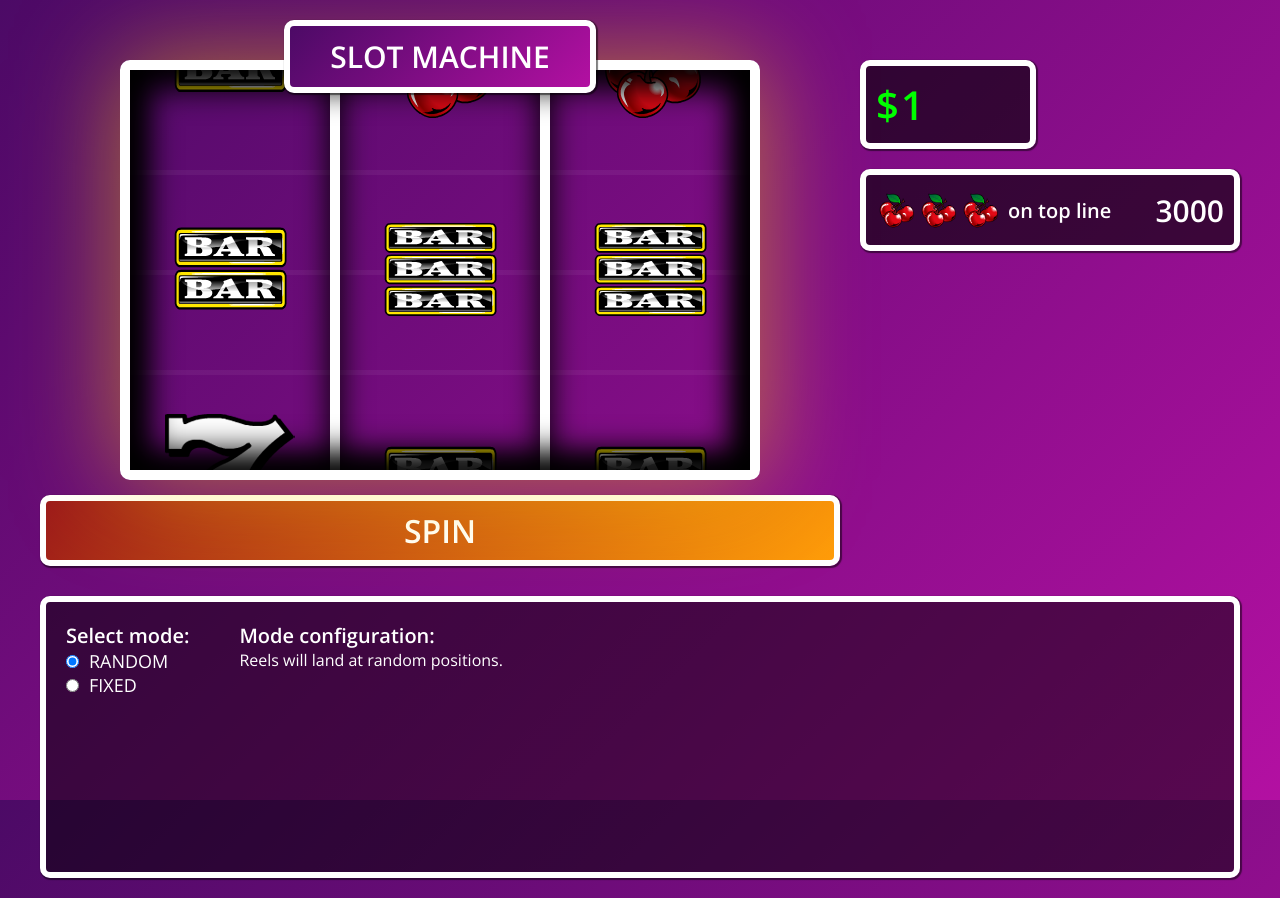
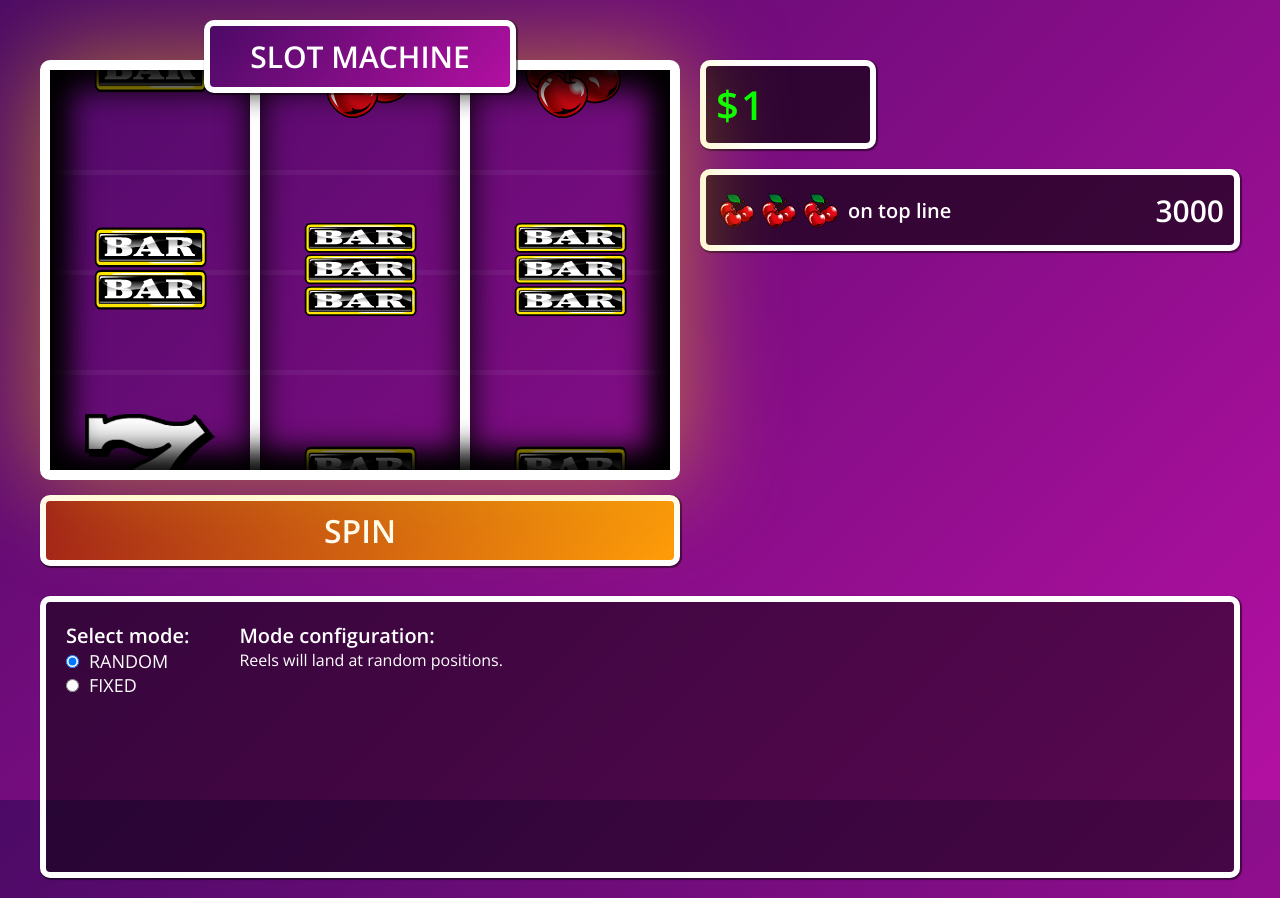
Before and after one commit to antmelnyk/slot-machine, a React app: page / in a window 1280 px wide. Built offline with nearby package versions, Linux system fonts and the light colour scheme.

Commit message:
Update visuals

```diff
--- a/src/assets/css/_payTable.scss
+++ b/src/assets/css/_payTable.scss
@@ -41,4 +41,18 @@
     margin-left: auto;
     font-size: 30px;
   }
+
+  &--highlighted {
+    animation-name: blinking;
+    animation-duration: 1s;
+    animation-iteration-count: infinite;
+  }
 }
+
+@keyframes blinking {
+  0% {  }
+  50% {
+    background: #ff4517;
+  }
+  100% {  }
+}
--- a/src/assets/css/main.scss
+++ b/src/assets/css/main.scss
@@ -27,7 +27,7 @@ input, button {
   max-width: 1200px;
   margin: 40px auto 0 auto;
   display: grid;
-  grid-template-columns: auto 400px;
+  grid-template-columns: auto 560px;
   grid-template-rows: auto;
   grid-template-areas:
     "play info"
```
Also changed, not shown: src/assets/css/_balance.scss (line endings or trailing spaces), src/assets/css/_debugArea.scss (line endings or trailing spaces), src/assets/css/_spinButton.scss (line endings or trailing spaces).
